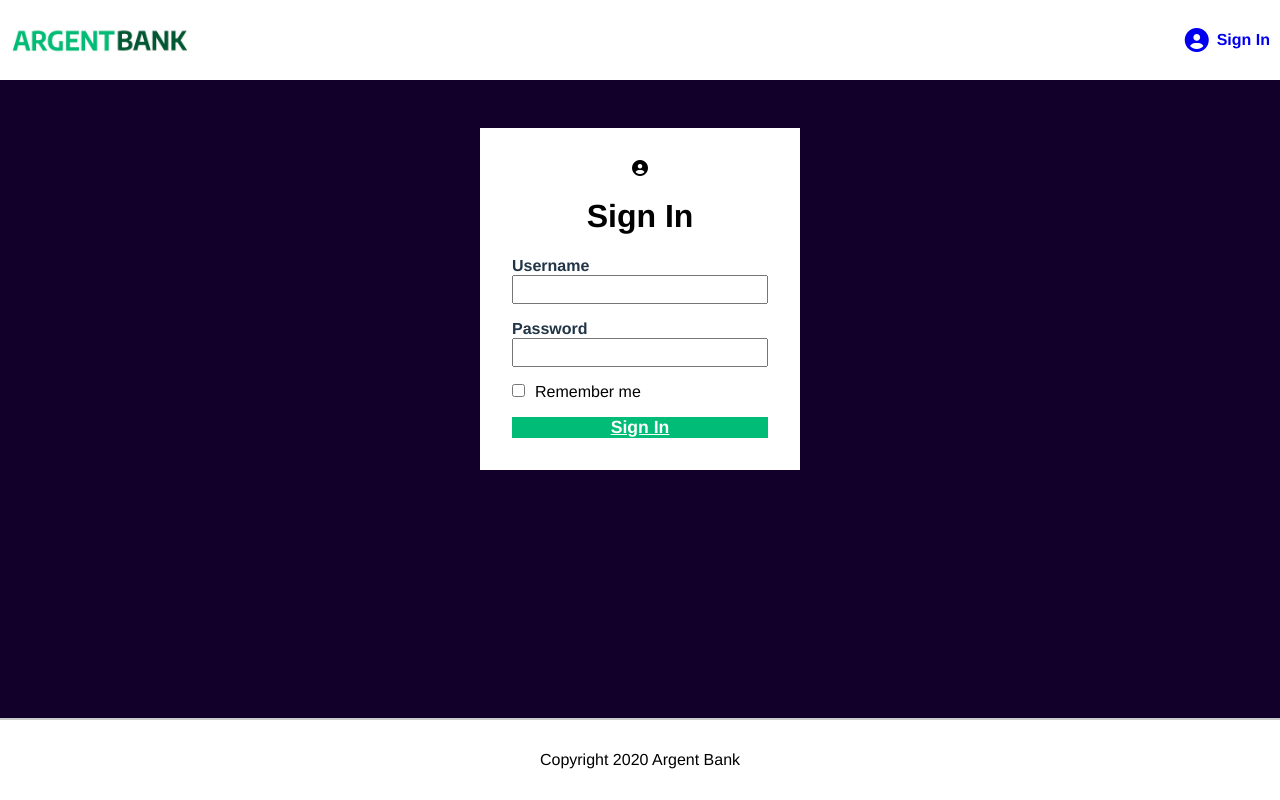
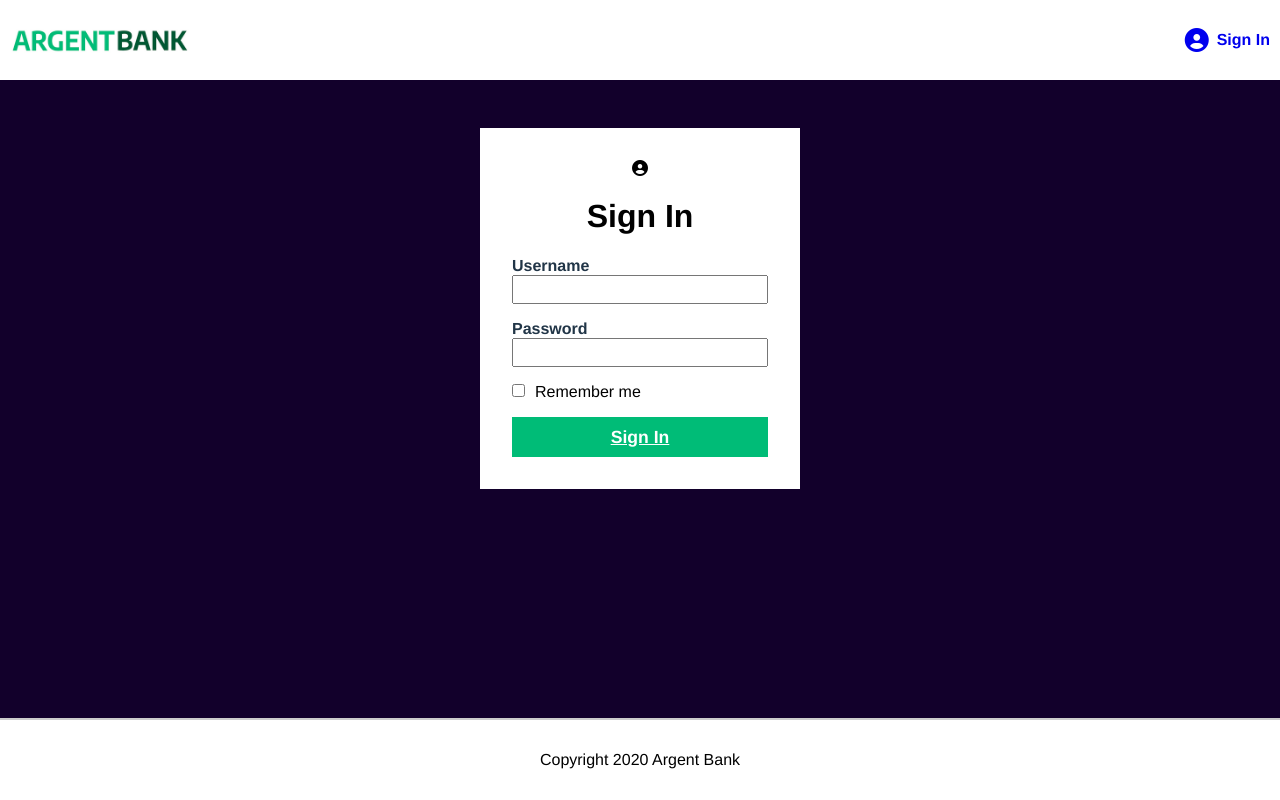
Before and after one commit to ChristopherDelanoue/Front-ArgentBank-Perso, a React (Vite) app in the folder vite-project/: page /signin in a window 1280 px wide. Built offline with nearby package versions, Linux system fonts and the light colour scheme; a web font is replaced by a local one.

Commit message:
petit detail

```diff
--- a/vite-project/src/App.css
+++ b/vite-project/src/App.css
@@ -171,6 +171,7 @@
 }
 .button-Container button {
   color: white;
+  height: 40px;
   background-color: #00bc77;
   border: none;
   text-decoration: underline;
--- a/vite-project/src/Styles/Components/Button.sass
+++ b/vite-project/src/Styles/Components/Button.sass
@@ -5,6 +5,7 @@
   align-items: center
   button
     color: white
+    height: 40px
     background-color: #00bc77
     border: none
     text-decoration: underline
```
Also changed, not shown: 1 other file (tests, documents, lock files or other folders).
